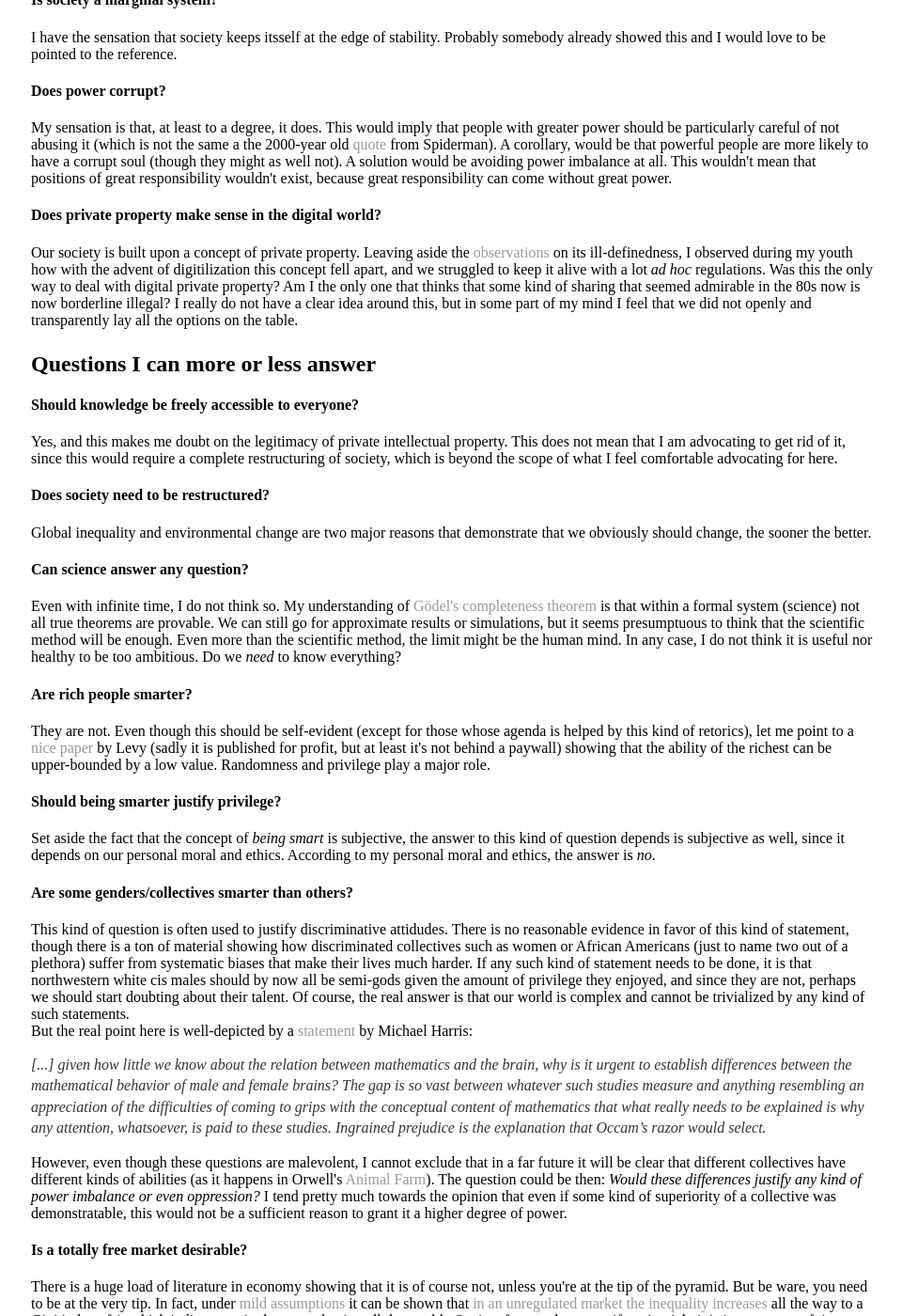
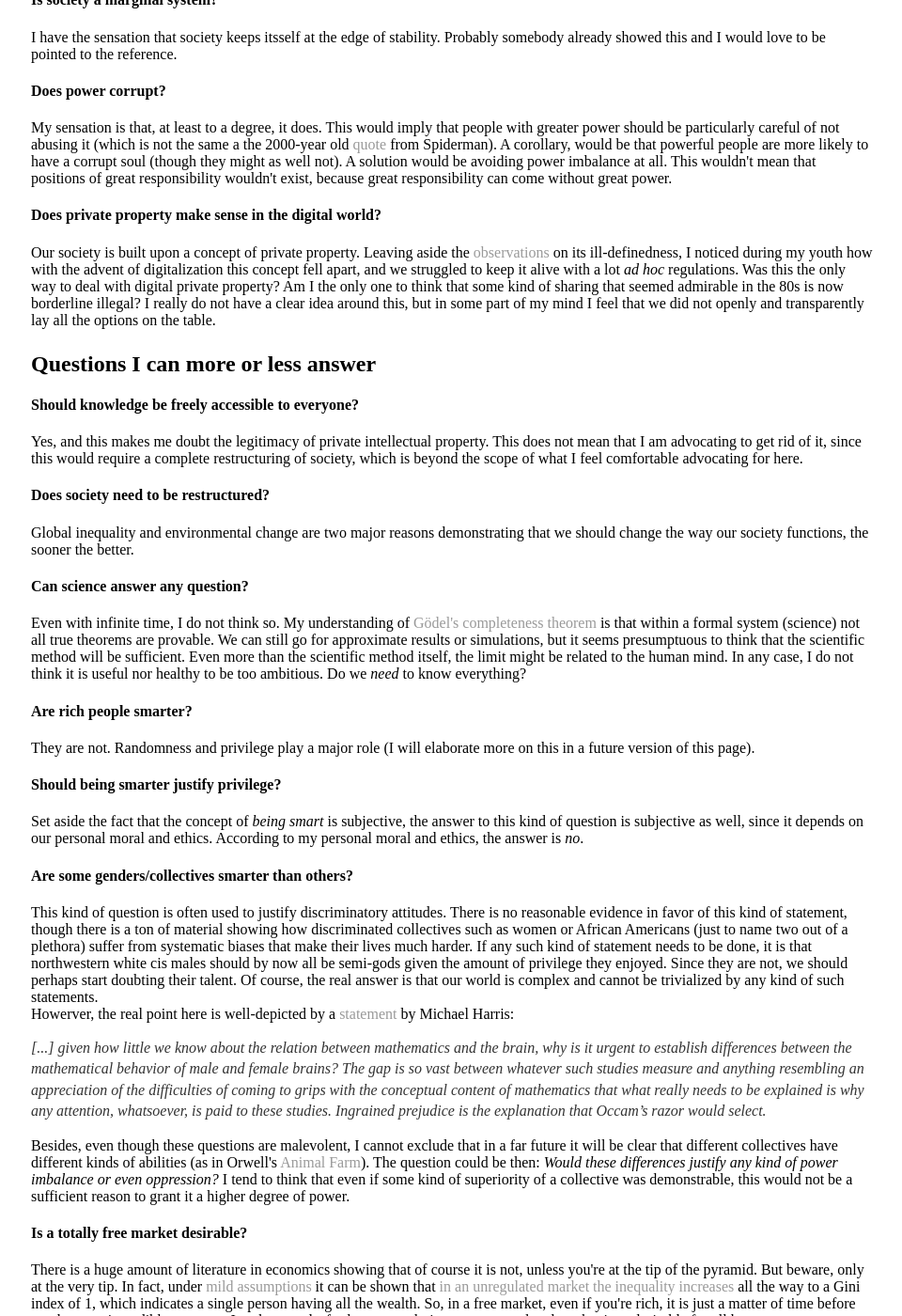
Before and after one commit to mbaityje/mbaityje.github.io, a Jekyll site: the page built from ufaq/index.html, in a window 1280 px wide and 1400 px high, scrolled down 696 px. Shown: the whole window at 94% size, without its empty margins (159-1119 px from the left). Built offline with Jekyll 4.4.1, drawn with Linux system fonts in a browser that asks for light colours; some of the changed text lies outside the part shown.

Commit message:
Rimessa la UFAQ

```diff
--- a/_layouts/default.html
+++ b/_layouts/default.html
@@ -12,8 +12,8 @@
 	        		<li><a href="/research">Research</a></li>
 	        		<li><a href="/group">Research Group</a></li>
 	        		<li><a href="/publications">Publications</a></li>
-	        		<!-- <li><a href="/faq">FAQ</a></li> -->
-	        		<!-- <li><a href="/ufaq">UFAQ</a></li> -->
+	        		<li><a href="/faq">FAQ</a></li>
+	        		<li><a href="/ufaq">UFAQ</a></li>
 	        		<li><a href="/external">External</a></li>
 	        		<!-- <li><a href="/contact">Contact</a></li> -->
 	        		<!-- <li><a href="/openings">Openings</a></li> -->
--- a/publications/publ.html
+++ b/publications/publ.html
@@ -10,7 +10,7 @@
 </br>
 (36.) I.R. McFadden et al., Linking human impacts to community processes in terrestrial and freshwater ecosystems, submitted (2022)</br>
 </br>
-(35.) E. Francazi, M. Baity-Jesi and A. Lucchi, Characterizing the Effect of Class Imbalance on the Learning Dynamics, submitted (2022)</br>
+(35.) E. Francazi, M. Baity-Jesi and A. Lucchi, Characterizing the Effect of Class Imbalance on the Learning Dynamics, submitted (2022), arXiv:2207.00391</br>
 </br>
 (34.) M. Hoege et al., Improving hydrologic models for predictions and process understanding using Neural ODEs, Hydrol. Earth Syst. Sci. Discuss. [preprint], https://doi.org/10.5194/hess-2022-56, in review (2022)</br>
 </br>
--- a/ufaq/index.html
+++ b/ufaq/index.html
@@ -11,7 +11,7 @@
 	  At some point I will try to get a better understanding on these concepts. For the moment it's just a sketch of things I appreciate input on.
 
 		<h4>What is life?</h4>
-		Despite the title of <a href="https://en.wikipedia.org/wiki/What_Is_Life%3F"> Schrödinger's book</a> seems to bear the answer, I still struggle to find a satisfactory definition of life. I believe that it should be somehow relate to work and the second principle of thermodynamics, but I do not visualize how. Also, I would be enthusiastic to see a first-principles model reproducing a system that we would agree on calling <em>living</em>.
+		Despite the title of <a href="https://en.wikipedia.org/wiki/What_Is_Life%3F"> Schrödinger's book</a> seems to bear the answer, I still struggle to find a satisfactory definition of life. I believe that it should somehow be relate to work and the second principle of thermodynamics, but I do not visualize how. Also, I would be enthusiastic to see a first-principles model reproducing a system that we would agree to call <em>living</em>.
 
 		<h4>What is consciousness?</h4>
 		I find this one even harder. It is addressed somewhat satisfactorily by some eastern cultures, but I would like to understand it within a scientific (Galilean, Popperian) framework (though who knows if it is possible).
@@ -23,42 +23,43 @@
 		My sensation is that, at least to a degree, it does. This would imply that people with greater power should be particularly careful of not abusing it (which is not the same a the 2000-year old <a href="https://en.wikipedia.org/wiki/With_great_power_comes_great_responsibility"> quote</a> from Spiderman). A corollary, would be that powerful people are more likely to have a corrupt soul (though they might as well not). A solution would be avoiding power imbalance at all. This wouldn't mean that positions of great responsibility wouldn't exist, because great responsibility can come without great power.
 
 		<h4>Does private property make sense in the digital world?</h4>
-		Our society is built upon a concept of private property. Leaving aside the <a href="https://en.wikipedia.org/wiki/Pierre-Joseph_Proudhon">observations</a> on its ill-definedness, I observed during my youth how with the advent of digitilization this concept fell apart, and we struggled to keep it alive with a lot <em>ad hoc</em> regulations. Was this the only way to deal with digital private property? Am I the only one that thinks that some kind of sharing that seemed admirable in the 80s now is now borderline illegal?
+		Our society is built upon a concept of private property. Leaving aside the <a href="https://en.wikipedia.org/wiki/Pierre-Joseph_Proudhon">observations</a> on its ill-definedness, I noticed during my youth how with the advent of digitalization this concept fell apart, and we struggled to keep it alive with a lot <em>ad hoc</em> regulations. Was this the only way to deal with digital private property? Am I the only one to think that some kind of sharing that seemed admirable in the 80s is now borderline illegal?
 		I really do not have a clear idea around this, but in some part of my mind I feel that we did not openly and transparently lay all the options on the table.
 	</p>
 	<p>
 	<h2> Questions I can more or less answer </h2>
 		<h4>Should knowledge be freely accessible to everyone?</h4>
-		Yes, and this makes me doubt on the legitimacy of private intellectual property. This does not mean that I am advocating to get rid of it, since this would require a complete restructuring of society, which is beyond the scope of what I feel comfortable advocating for here.
+		Yes, and this makes me doubt the legitimacy of private intellectual property. This does not mean that I am advocating to get rid of it, since this would require a complete restructuring of society, which is beyond the scope of what I feel comfortable advocating for here.
 
 		<h4>Does society need to be restructured?</h4>
-		Global inequality and environmental change are two major reasons that demonstrate that we obviously should change, the sooner the better.
+		Global inequality and environmental change are two major reasons demonstrating that we should change the way our society functions, the sooner the better.
 
 		<h4>Can science answer any question?</h4>
-		Even with infinite time, I do not think so. My understanding of <a href="https://en.wikipedia.org/wiki/G%C3%B6del's_completeness_theorem">Gödel's completeness theorem</a> is that within a formal system (science) not all true theorems are provable. We can still go for approximate results or simulations, but it seems presumptuous to think that the scientific method will be enough. Even more than the scientific method, the limit might be the human mind. In any case, I do not think it is useful nor healthy to be too ambitious. Do we <em>need</em> to know everything?
+		Even with infinite time, I do not think so. My understanding of <a href="https://en.wikipedia.org/wiki/G%C3%B6del's_completeness_theorem">Gödel's completeness theorem</a> is that within a formal system (science) not all true theorems are provable. We can still go for approximate results or simulations, but it seems presumptuous to think that the scientific method will be sufficient. Even more than the scientific method itself, the limit might be related to the human mind. In any case, I do not think it is useful nor healthy to be too ambitious. Do we <em>need</em> to know everything?
 
 		<h4>Are rich people smarter?</h4>
-		They are not. Even though this should be self-evident (except for those whose agenda is helped by this kind of retorics), let me point to a <a href="https://www.sciencedirect.com/science/article/pii/S0022053103000243?casa_token=SCPi63BgIyYAAAAA:h8FRSsHISgIV0pQqWh0BCRKtUVrfHGC43d0NhbB2mjlxT_jgsMkI_Ww_5X9sbfFj2Bc0DYRHXA"> nice paper </a> by Levy (sadly it is published for profit, but at least it's not behind a paywall) showing that the ability of the richest can be upper-bounded by a low value.
-		Randomness and privilege play a major role.
+		They are not.
+		<!-- Even though this should be self-evident (except for those whose agenda is helped by this kind of retorics), let me point to a <a href="https://www.sciencedirect.com/science/article/pii/S0022053103000243?casa_token=SCPi63BgIyYAAAAA:h8FRSsHISgIV0pQqWh0BCRKtUVrfHGC43d0NhbB2mjlxT_jgsMkI_Ww_5X9sbfFj2Bc0DYRHXA"> nice paper </a> by Levy (sadly it is published for profit, but at least it's not behind a paywall) showing that the ability of the richest can be upper-bounded by a low value. -->
+		Randomness and privilege play a major role (I will elaborate more on this in a future version of this page).
 
 		<h4>Should being smarter justify privilege?</h4>
-		Set aside the fact that the concept of <em>being smart</em> is subjective, the answer to this kind of question depends is subjective as well, since it depends on our personal moral and ethics. According to my personal moral and ethics, the answer is <em>no</em>.
+		Set aside the fact that the concept of <em>being smart</em> is subjective, the answer to this kind of question is subjective as well, since it depends on our personal moral and ethics. According to my personal moral and ethics, the answer is <em>no</em>.
 
 		<h4>Are some genders/collectives smarter than others?</h4>
-		This kind of question is often used to justify discriminative attidudes.
-		There is no reasonable evidence in favor of this kind of statement, though there is a ton of material showing how discriminated collectives such as women or African Americans (just to name two out of a plethora) suffer from systematic biases that make their lives much harder. If any such kind of statement needs to be done, it is that northwestern white cis males should by now all be semi-gods given the amount of privilege they enjoyed, and since they are not, perhaps we should start doubting about their talent.
+		This kind of question is often used to justify discriminatory attitudes.
+		There is no reasonable evidence in favor of this kind of statement, though there is a ton of material showing how discriminated collectives such as women or African Americans (just to name two out of a plethora) suffer from systematic biases that make their lives much harder. If any such kind of statement needs to be done, it is that northwestern white cis males should by now all be semi-gods given the amount of privilege they enjoyed. Since they are not, we should perhaps start doubting their talent.
 		Of course, the real answer is that our world is complex and cannot be trivialized by any kind of such statements.</br>
 
-		But the real point here is well-depicted by a <a href="https://magazine.scienceforthepeople.org/vol22-1/science-wars-the-next-generation/">statement</a> by Michael Harris:
+		Howerver, the real point here is well-depicted by a <a href="https://magazine.scienceforthepeople.org/vol22-1/science-wars-the-next-generation/">statement</a> by Michael Harris:
 		<p style="font-style: italic;" class="content">
 		[...] given how little we know about the relation between mathematics and the brain, why is it urgent to establish differences between the mathematical behavior of male and female brains? The gap is so vast between whatever such studies measure and anything resembling an appreciation of the difficulties of coming to grips with the conceptual content of mathematics that what really needs to be explained is why any attention, whatsoever, is paid to these studies. Ingrained prejudice is the explanation that Occam’s razor would select.
 		</p>
 		<!-- [Humanizing Mathematics and its Philosophy: Essays Celebrating the 90th Birthday of Reuben Hersh, ed.  B. Sriraman (Cham, Switzerland: Birkhäuser, 2017), 117.]</br> -->
 
-		However, even though these questions are malevolent, I cannot exclude that in a far future it will be clear that different collectives have different kinds of abilities (as it happens in Orwell's <a href="https://en.wikipedia.org/wiki/Animal_Farm"> Animal Farm</a>). The question could be then: <em>Would these differences justify any kind of power imbalance or even oppression?</em> I tend pretty much towards the opinion that even if some kind of superiority of a collective was demonstratable, this would not be a sufficient reason to grant it a higher degree of power.
+		Besides, even though these questions are malevolent, I cannot exclude that in a far future it will be clear that different collectives have different kinds of abilities (as in Orwell's <a href="https://en.wikipedia.org/wiki/Animal_Farm"> Animal Farm</a>). The question could be then: <em>Would these differences justify any kind of power imbalance or even oppression?</em> I tend to think that even if some kind of superiority of a collective was demonstrable, this would not be a sufficient reason to grant it a higher degree of power.
 
 		<h4>Is a totally free market desirable?</h4>
-		There is a huge load of literature in economy showing that it is of course not, unless you're at the tip of the pyramid. But be ware, you need to be at the very tip. In fact, under <a href="https://arxiv.org/pdf/2202.05789.pdf">mild assumptions</a> it can be shown that <a href="https://arxiv.org/abs/2201.05118"> in an unregulated market the inequality increases </a> all the way to a Gini index of 1, which indicates a single person having all the wealth. So, in a free market, even if you're rich, it is just a matter of time before you become incredibly poor too. In other words, for long enough times, an unregulated market is undesirable for all humans except one (and probably that single human wouldn't be a happy folk either).
+		There is a huge amount of literature in economics showing that of course it is not, unless you're at the tip of the pyramid. But beware, only at the very tip. In fact, under <a href="https://arxiv.org/pdf/2202.05789.pdf">mild assumptions</a> it can be shown that <a href="https://arxiv.org/abs/2201.05118"> in an unregulated market the inequality increases </a> all the way to a Gini index of 1, which indicates a single person having all the wealth. So, in a free market, even if you're rich, it is just a matter of time before you become incredibly poor too. In other words, for long enough times, an unregulated market is undesirable for all humans except one (and probably that single human wouldn't be a happy folk either).
 
 		<h4>Did you copy the idea of UFAQs from D.Knuth's webpage?</h4>
 		Yes. I lack imagination but stand on the shoulders of giants.
```
